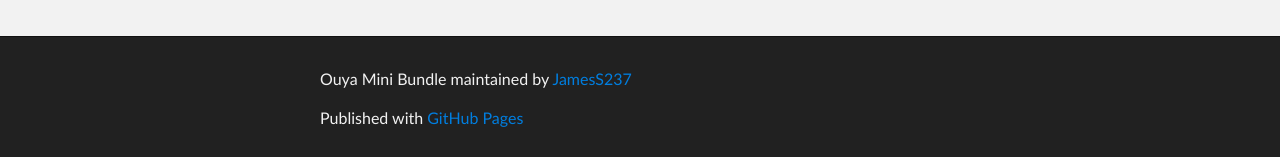
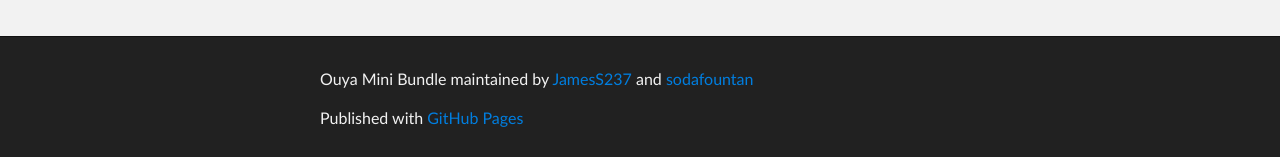
Before and after one commit to JamesS237/ouya-minibundle, a plain HTML site: page index.html in a window 1280 px wide. Shown: the part 793-950 px from the top of the page. Drawn offline with Linux system fonts and the light colour scheme.

Commit message:
Update index.html

```diff
--- a/index.html
+++ b/index.html
@@ -58,7 +58,7 @@ And then send a pull request. </p>
     <!-- FOOTER  -->
     <div id="footer_wrap" class="outer">
       <footer class="inner">
-        <p class="copyright">Ouya Mini Bundle maintained by <a href="https://github.com/JamesS237">JamesS237</a></p>
+        <p class="copyright">Ouya Mini Bundle maintained by <a href="https://github.com/JamesS237">JamesS237</a> and <a href="https://github.com/sodafountan">sodafountan</a></p>
         <p>Published with <a href="http://pages.github.com">GitHub Pages</a></p>
       </footer>
     </div>
```
